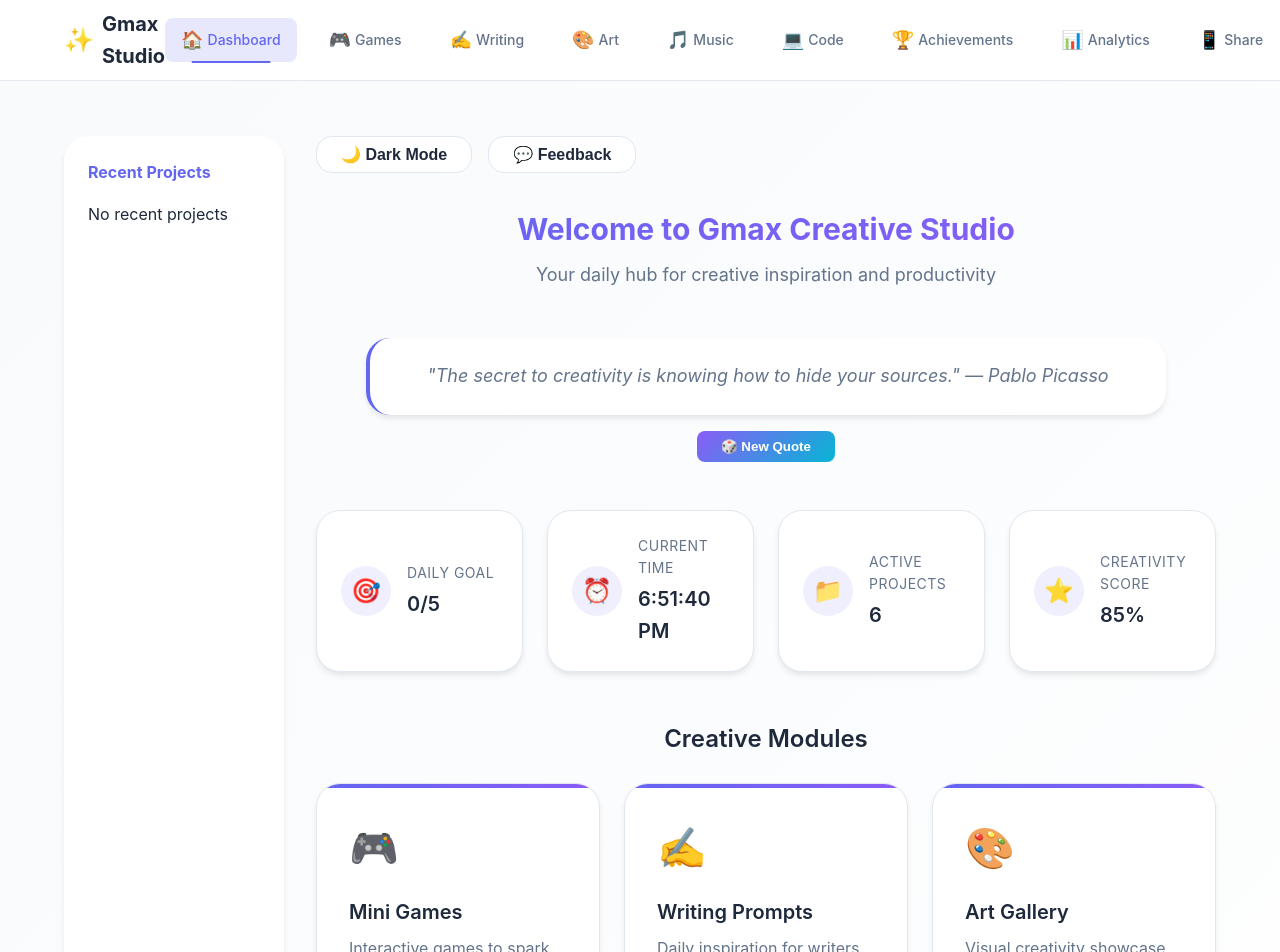
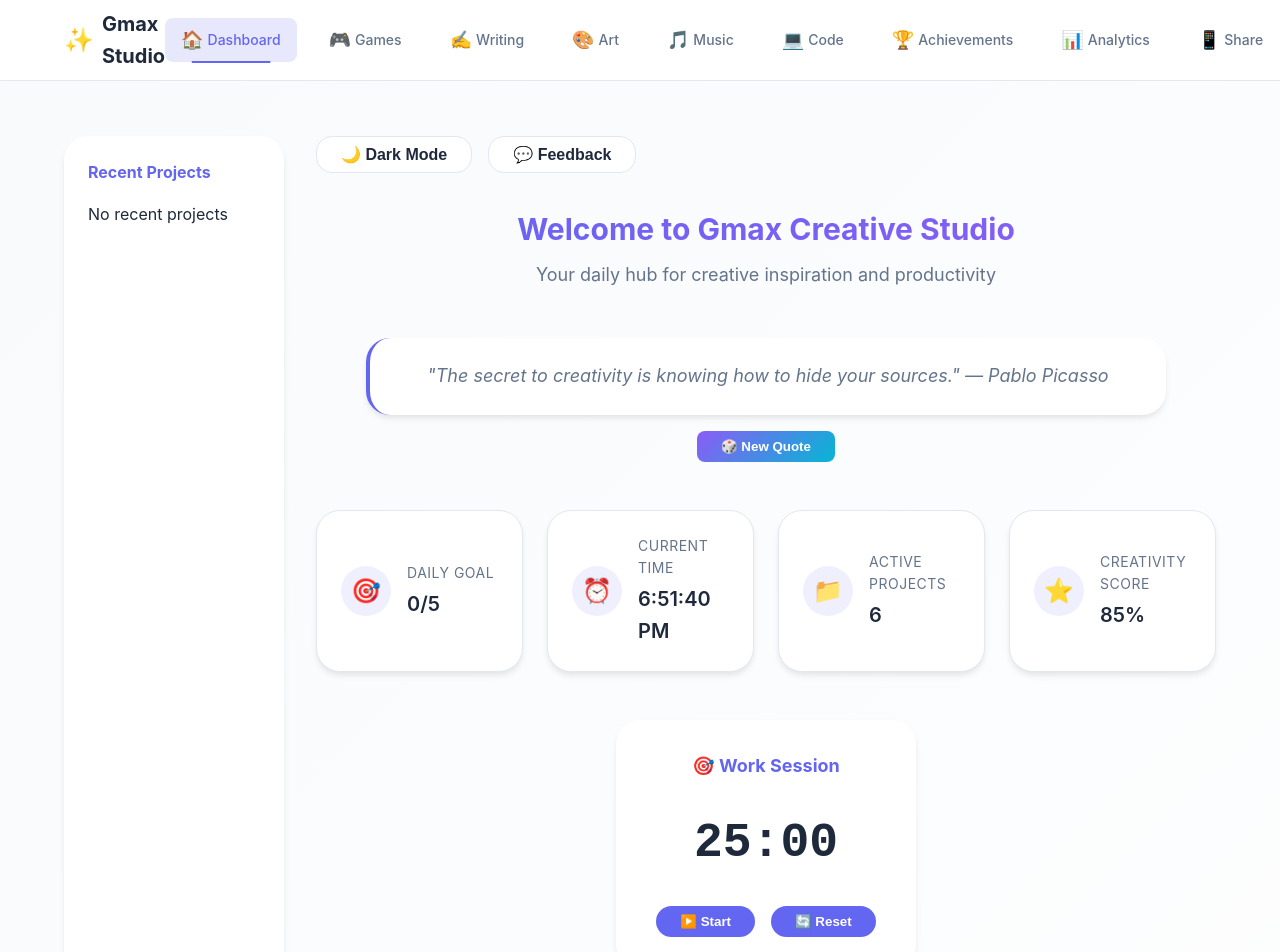
Before and after one commit to Ibek7/Gmax, a React (Vite) app: page / in a window 1280 px wide. Shown: the top 952 px of the page. Built offline with nearby package versions, Linux system fonts and the light colour scheme.

Commit message:
feat: Add Session Timer for Pomodoro-style focused work sessions

```diff
--- a/src/components/Dashboard.jsx
+++ b/src/components/Dashboard.jsx
@@ -5,6 +5,7 @@ import '../styles/Dashboard.css'
 import RecentProjectsSidebar from './RecentProjectsSidebar'
 import ThemeSwitcher from './ThemeSwitcher'
 import FeedbackModal from './FeedbackModal'
+import SessionTimer from './SessionTimer'
 
 const Dashboard = () => {
   const [currentTime, setCurrentTime] = useState(new Date())
@@ -109,6 +110,7 @@ const Dashboard = () => {
             </div>
           ))}
         </div>
+        <SessionTimer />
         <div className="modules-section">
           <h2 className="section-title">Creative Modules</h2>
           <div className="modules-grid">
--- /dev/null
+++ b/src/components/SessionTimer.jsx
@@ -0,0 +1,58 @@
+import React, { useState, useEffect } from 'react'
+import '../styles/SessionTimer.css'
+
+const SessionTimer = () => {
+  const [seconds, setSeconds] = useState(25 * 60) // 25 minutes default
+  const [isActive, setIsActive] = useState(false)
+  const [sessionType, setSessionType] = useState('work') // work or break
+
+  useEffect(() => {
+    let interval = null
+    if (isActive && seconds > 0) {
+      interval = setInterval(() => {
+        setSeconds(seconds => seconds - 1)
+      }, 1000)
+    } else if (seconds === 0) {
+      setIsActive(false)
+      // Auto-switch session type when timer ends
+      if (sessionType === 'work') {
+        setSessionType('break')
+        setSeconds(5 * 60) // 5 min break
+      } else {
+        setSessionType('work')
+        setSeconds(25 * 60)
+      }
+    }
+    return () => clearInterval(interval)
+  }, [isActive, seconds, sessionType])
+
+  const toggle = () => setIsActive(!isActive)
+
+  const reset = () => {
+    setIsActive(false)
+    setSeconds(sessionType === 'work' ? 25 * 60 : 5 * 60)
+  }
+
+  const formatTime = (sec) => {
+    const mins = Math.floor(sec / 60)
+    const secs = sec % 60
+    return `${mins.toString().padStart(2, '0')}:${secs.toString().padStart(2, '0')}`
+  }
+
+  return (
+    <div className="session-timer">
+      <h3>{sessionType === 'work' ? '🎯 Work Session' : '☕ Break Time'}</h3>
+      <div className="timer-display">{formatTime(seconds)}</div>
+      <div className="timer-controls">
+        <button onClick={toggle} className="control-btn">
+          {isActive ? '⏸️ Pause' : '▶️ Start'}
+        </button>
+        <button onClick={reset} className="control-btn">
+          🔄 Reset
+        </button>
+      </div>
+    </div>
+  )
+}
+
+export default SessionTimer
--- /dev/null
+++ b/src/styles/SessionTimer.css
@@ -0,0 +1,44 @@
+.session-timer {
+  background: var(--surface-color);
+  border-radius: var(--space-lg);
+  box-shadow: var(--shadow-md);
+  padding: var(--space-xl);
+  text-align: center;
+  margin: var(--space-xl) auto;
+  max-width: 300px;
+}
+
+.session-timer h3 {
+  font-size: var(--font-size-lg);
+  color: var(--primary-color);
+  margin-bottom: var(--space-md);
+}
+
+.timer-display {
+  font-size: 3rem;
+  font-weight: 700;
+  color: var(--text-primary);
+  margin: var(--space-lg) 0;
+  font-family: 'Courier New', monospace;
+}
+
+.timer-controls {
+  display: flex;
+  gap: var(--space-md);
+  justify-content: center;
+}
+
+.control-btn {
+  background: var(--primary-color);
+  color: white;
+  border: none;
+  border-radius: var(--space-md);
+  padding: var(--space-sm) var(--space-lg);
+  cursor: pointer;
+  font-weight: 600;
+  transition: background var(--transition-fast);
+}
+
+.control-btn:hover {
+  background: var(--accent-color);
+}
```
